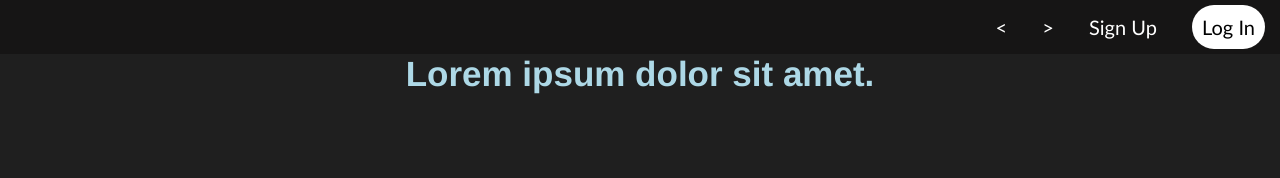
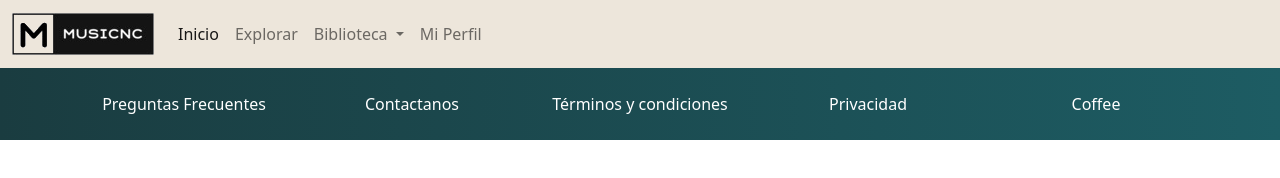
Before and after one commit to IzLeandro/IzLeandro.github.io, a plain HTML site: page index.html in a window 1280 px wide. Drawn offline with nearby package versions, Linux system fonts and the light colour scheme.

Commit message:
Bootstrap is here!
Using bootstrap, made a footer and a header

```diff
--- a/index.html
+++ b/index.html
@@ -1,25 +1,78 @@
-<!DOCTYPE html>
+<!doctype html>
 <html lang="es">
-<head>
-    <meta charset="UTF-8">
-    <meta http-equiv="X-UA-Compatible" content="IE=edge">
-    <meta name="viewport" content="width=device-width, initial-scale=1.0">
+  <head>
+    <!-- Required meta tags -->
+    <meta charset="utf-8">
+    <meta name="viewport" content="width=device-width, initial-scale=1">
+
+    <!-- Bootstrap CSS -->
+    <link href="https://cdn.jsdelivr.net/npm/bootstrap@5.1.3/dist/css/bootstrap.min.css" rel="stylesheet" integrity="sha384-1BmE4kWBq78iYhFldvKuhfTAU6auU8tT94WrHftjDbrCEXSU1oBoqyl2QvZ6jIW3" crossorigin="anonymous">
+    <!-- Link to the stylesheet -->
     <link rel="stylesheet" href="./style/style.css">
-    <title>Webpage under construction</title>
-</head>
-<body class="main-page">
-    <header>
-        <nav class="main-nav__item">
-            <ul>
-                <li class="main-nav__item--signup"><a href=""> < </a></li>
-                <li class="main-nav__item--signup"><a href=""> > </a></li>
-                <li class="main-nav__item--signup"><a href="">Sign Up </a></li>
-                <li class="main-nav__item--login"><a href="">Log In</a></li>
-            </ul>
+
+    <title>WIP!</title>
+  </head>
+  <body>
+        <!-- Header -->
+        <nav id="header" class="navbar navbar-expand-lg navbar-light" style="background-color: #EDE6DB;">
+          <div class="container-fluid">
+            <a class="navbar-brand" href="#"><img src="./sources/logo_size.png" alt="Logo Genérico"></a>
+            <button class="navbar-toggler" type="button" data-bs-toggle="collapse" data-bs-target="#navbarSupportedContent" aria-controls="navbarSupportedContent" aria-expanded="false" aria-label="Toggle navigation">
+              <span class="navbar-toggler-icon"></span>
+            </button>
+            <div class="collapse navbar-collapse" id="navbarSupportedContent">
+              <ul class="navbar-nav me-auto mb-2 mb-lg-0">
+                <li class="nav-item">
+                  <a class="nav-link active" aria-current="page" href="#">Inicio</a>
+                </li>
+                <li class="nav-item">
+                  <a class="nav-link" href="#">Explorar</a>
+                </li>
+                <li class="nav-item dropdown">
+                  <a class="nav-link dropdown-toggle" href="#" id="navbarDropdown" role="button" data-bs-toggle="dropdown" aria-expanded="false">
+                    Biblioteca
+                  </a>
+                  <ul class="dropdown-menu" aria-labelledby="navbarDropdown">
+                    <li><a class="dropdown-item" href="#">Mis canciones gustadas</a></li>
+                    <li><a class="dropdown-item" href="#">Mis Playlist</a></li>
+                    <li><hr class="dropdown-divider"></li>
+                    <li><a class="dropdown-item" href="#">Escuchado Recientemente</a></li>
+                  </ul>
+                </li>
+                <li class="nav-item">
+                  <a class="nav-link highlighted-text" href="#">Mi Perfil</a>
+                </li>
+              </ul>
+            </div>
+          </div>
         </nav>
-    </header>
-    <main>
-        <h1 class="title">Lorem ipsum dolor sit amet.</h1>
-    </main>
-</body>
+        <!-- End Header -->
+
+
+        <!-- Footer -->
+    <footer id="footer" class="pb-4 pt-4">
+      <div class="container">
+          <div class="row text-center">
+            <div class="col-12 col-lg">
+              <a href="">Preguntas Frecuentes</a>
+            </div>
+            <div class="col-12 col-lg">
+              <a href="">Contactanos</a>
+            </div>
+            <div class="col-12 col-lg">
+              <a href="">Términos y condiciones</a>
+            </div>
+            <div class="col-12 col-lg">
+              <a href="">Privacidad</a>
+            </div>
+            <div class="col-12 col-lg">
+              <a href="">Coffee</a>
+            </div>
+          </div>
+      </div>
+    </footer>
+        <!-- End Footer -->
+    <script src="https://cdn.jsdelivr.net/npm/bootstrap@5.1.3/dist/js/bootstrap.bundle.min.js" integrity="sha384-ka7Sk0Gln4gmtz2MlQnikT1wXgYsOg+OMhuP+IlRH9sENBO0LRn5q+8nbTov4+1p" crossorigin="anonymous"></script>
+
+  </body>
 </html>
--- a/style/style.css
+++ b/style/style.css
@@ -1,68 +1,28 @@
-*{
-    box-sizing: border-box;
-    padding: 0;
-    margin: 0;
+/* Headers */
+.highlighted-text:hover{
+    color: #DD4A48 !important
+};
+
+#header img{
+    width: 110px;
 }
 
-.main-page{
-    background-color: #1f1f1f;
+/* Footers*/
+#footer{
+    background: linear-gradient(90deg, #1A3C40, #1D5C63);
 }
-
-.main-nav__item{
-    background-color: #161515;
+#footer a{
     color: white;
-    font-size: 20px;
-    font-family: 'Gill Sans', 'Gill Sans MT', Calibri, 'Trebuchet MS', sans-serif;
-    text-align: right;
-}
-
-
-.main-nav__item--signup{
-    transition: transform .2s;
-    display: inline-block;
-    padding: 15px;
-
-}
-
-.main-nav__item--signup a{
-    color: White;
     text-decoration: none;
 }
 
-.main-nav__item--signup:hover{
-    transform: scale(1.3);
-}
+  /* mouse over link */
+  #footer a:hover {
+    color: #EDE6DB;
+    text-decoration: wavy;
+  }
 
-.main-nav__item--signup a:active{
-    color: tomato;
-}
-
-.main-nav__item--login{
-    transition: transform .2s;
-    display: inline-block;
-    padding: 15px;
-}
-
-.main-nav__item--login a{
-    color: black;
-    padding: 10px;
-    border-radius: 100px;
-    background-color: white;
-    text-decoration: none;
-}
-
-.main-nav__item--login:hover{
-    transform: scale(1.3);
-}
-
-.main-nav__item--login a:active{
-    background-color: tomato;
-}
-
-.title{
-    color: lightblue;
-    font-family: 'Franklin Gothic Medium', 'Arial Narrow', Arial, sans-serif;
-    font-size: 35px;
-    font-weight: bold;
-    text-align: center;
-}
+  /* selected link */
+ #footer a:active {
+    color: #417D7A;
+  }
```
Also changed, not shown: sources/Logo (1).png (deleted), sources/logo_size.png (added).
